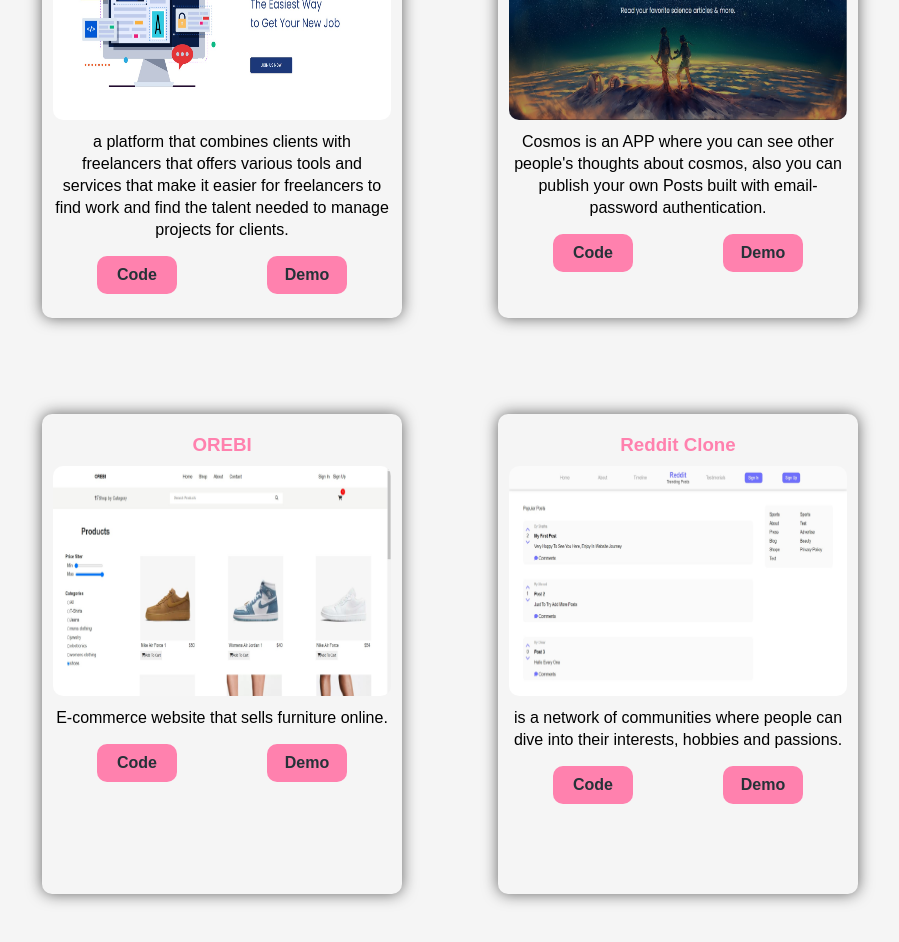
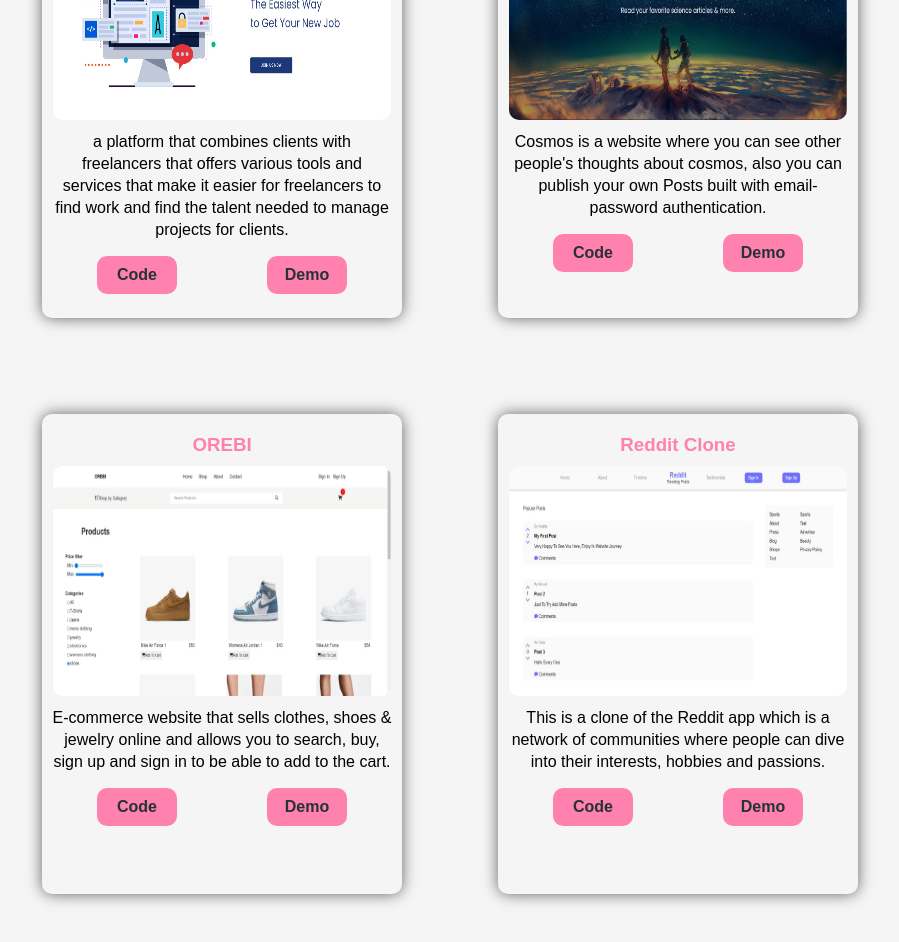
Before and after one commit to shathakh/portfolio-sh, a React (Create React App) app in the folder portfolio/: page / in a window 1280 px wide. Shown: the part 1860-2802 px from the top of the page, without its empty margins (190-1089 px from the left). Built offline with nearby package versions, Linux system fonts and the light colour scheme.

Commit message:
edit projects content

```diff
--- a/portfolio/src/App.css
+++ b/portfolio/src/App.css
@@ -637,4 +637,7 @@ background-color: #f96196;
 .brief .role {
   padding: 0px 3rem;
 }
+.card-links {
+  padding-top: 20px;
 }
+}
--- a/portfolio/src/projects.js
+++ b/portfolio/src/projects.js
@@ -16,36 +16,36 @@ const projectsList = [
   {
     name: 'Cosmos',
     image: cosmos,
-    description: "Cosmos is an APP where you can see other people's thoughts about cosmos, also you can publish your own Posts built with email-password authentication.",
-    demo: 'https://github.com/CA-G12/cosmos',
+    description: "Cosmos is a website where you can see other people's thoughts about cosmos, also you can publish your own Posts built with email-password authentication.",
+    demo: 'https://cosmos-g12.herokuapp.com/',
     code: 'https://github.com/CA-G12/cosmos',
   },
   {
     name: 'OREBI',
     image: ecommerce,
-    description: 'E-commerce website that sells furniture online.',
+    description: 'E-commerce website that sells clothes, shoes & jewelry online and allows you to search, buy, sign up and sign in to be able to add to the cart.',
     demo: 'https://store-6rd4.onrender.com/',
     code: 'https://github.com/CA-G12/E-Commerce-Team3',
   },
   {
     name: 'Reddit Clone',
     image: reddit,
-    description: 'is a network of communities where people can dive into their interests, hobbies and passions. ',
-    demo: 'https://github.com/CA-G12/Shatha-Reddit',
+    description: 'This is a clone of the Reddit app which is a network of communities where people can dive into their interests, hobbies and passions. ',
+    demo: 'https://shatha-reddit.herokuapp.com/',
     code: 'https://github.com/CA-G12/Shatha-Reddit',
   },
   {
     name: 'Watchflix',
     image: watchFlix,
     description: 'is an application specially built for the user to find their favourite movies and music. This application will be like a movie keeper where the user is able to find and download the movies.',
-    demo: 'https://github.com/CA-G12/Watchflix',
+    demo: 'https://ca-g12.github.io/API-shatha-nader-abdallah/',
     code: 'https://github.com/CA-G12/Watchflix',
   },
   {
     name: 'AnimeX',
     image: animex,
     description: 'This is an anime website that features animes based on your search. Also, it provides you with GIFs that are related to the anime you like.',
-    demo: 'https://github.com/CA-G12/AnimeX',
+    demo: 'https://animex-gsg.herokuapp.com/',
     code: 'https://github.com/CA-G12/AnimeX',
   },
 
```
